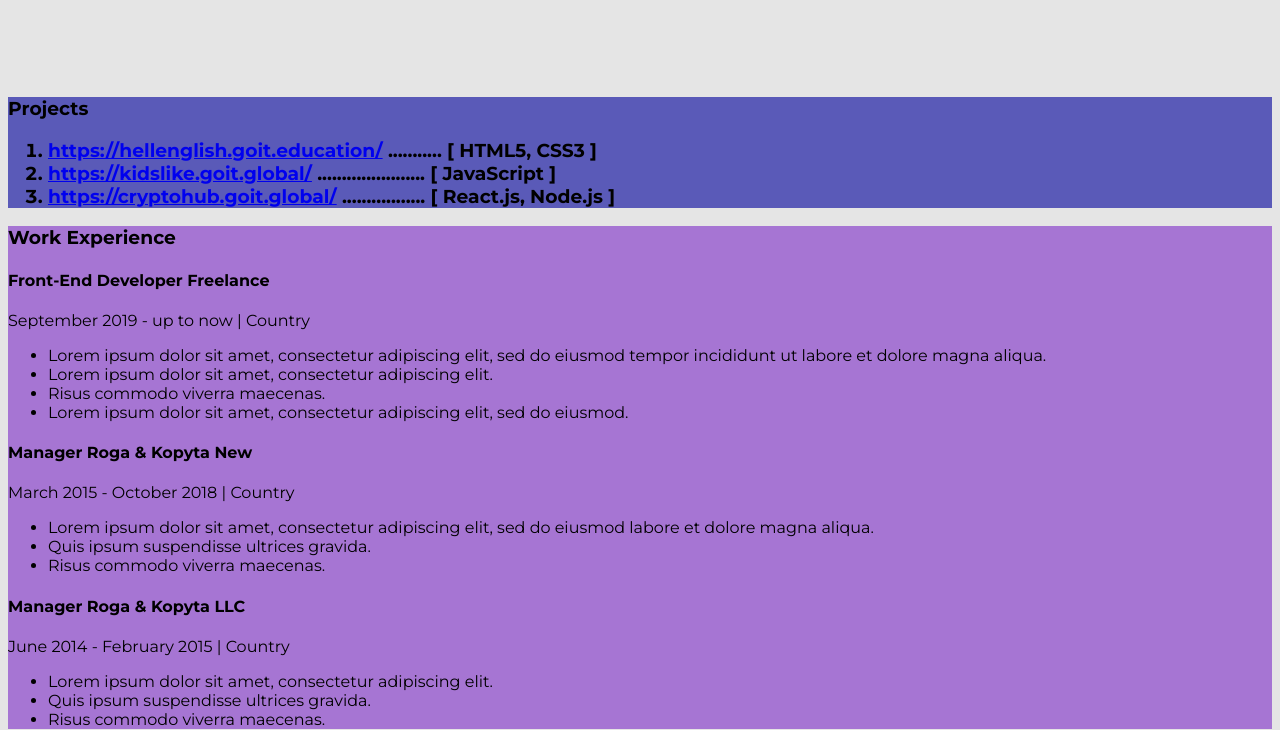
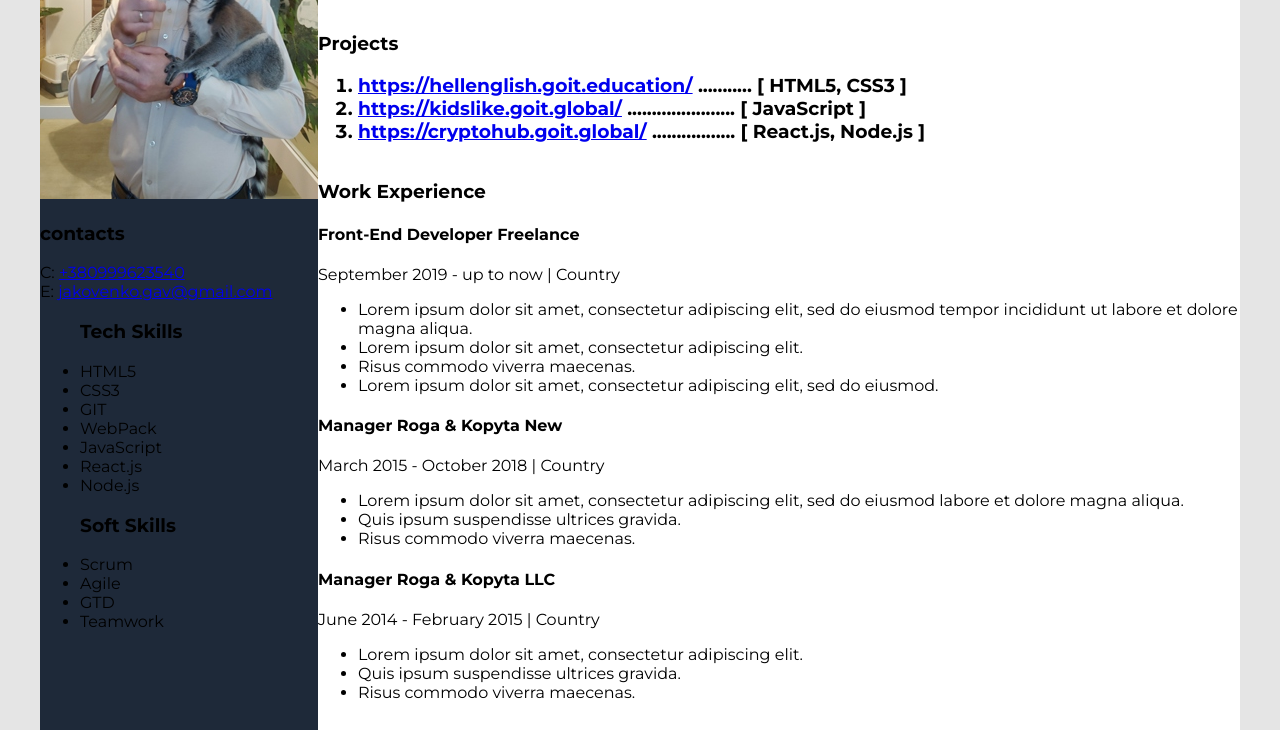
Before and after one commit to AleksandrYakovenko1984/my-resume--2, a plain HTML site: page index.html in a window 1280 px wide. Shown: the part 211-941 px from the top of the page. Drawn offline with Linux system fonts and the light colour scheme.

Commit message:
применил стили и размещение блоков

```diff
--- a/css/style.css
+++ b/css/style.css
@@ -1,22 +1,31 @@
 body {
   font-family: 'Montserrat', sans-serif;
   background-color: #e5e5e5;
+}
+.main-container {
+  display: flex;
+  flex-direction: row-reverse;
+  width: 1200px;
+  background-color: #fff;
+  margin: 40px auto;
 }
 .about-me-profession {
   font-size: 14px;
   font-weight: 700;
   color: #000;
 }
+.main-content-section {
+  display: flex;
+  flex-direction: column;
+}
 .about-me-section {
-  background-color: rgb(236, 236, 24);
-  margin: 20px 70px 150px 20px;
 }
 .my-projects-section {
-  background-color: rgb(90, 90, 184);
 }
 .my-work-experience-section {
-  background-color: rgb(166, 117, 211);
 }
 .my-education-section {
-  background-color: rgb(59, 153, 59);
 }
+.sidebar-section {
+  background-color: #1e2939;
+}
--- a/index.html
+++ b/index.html
@@ -11,9 +11,9 @@
 </head>
 <body>
         <!--Main container-->
-        <div>
+        <div class="main-container">
         <!--Main content section-->
-            <div>
+            <div class="main-content-section" >
         <!--About me section-->
         <div class="about-me-section">
     <h2 class="about-me-profession">Front-End Developer</h2>
@@ -76,7 +76,7 @@
     </ul>
 </div>
     </div>
-</div>
+
 <!--My education section-->
 <div class="my-education-section">
     <h3>Education</h3>
@@ -86,8 +86,9 @@
 </div>
 </div>
 
+
 <!--Sidebar section-->
-<aside>
+<aside class="sidebar-section">
 <img src="img/IMG_20201005_174742.jpg" alt="my foto">
 <!--contacts section-->
 <div>
@@ -132,5 +133,6 @@
 </div>
    </aside>
 </div>
+</div>
 </body>
 </html>
```
